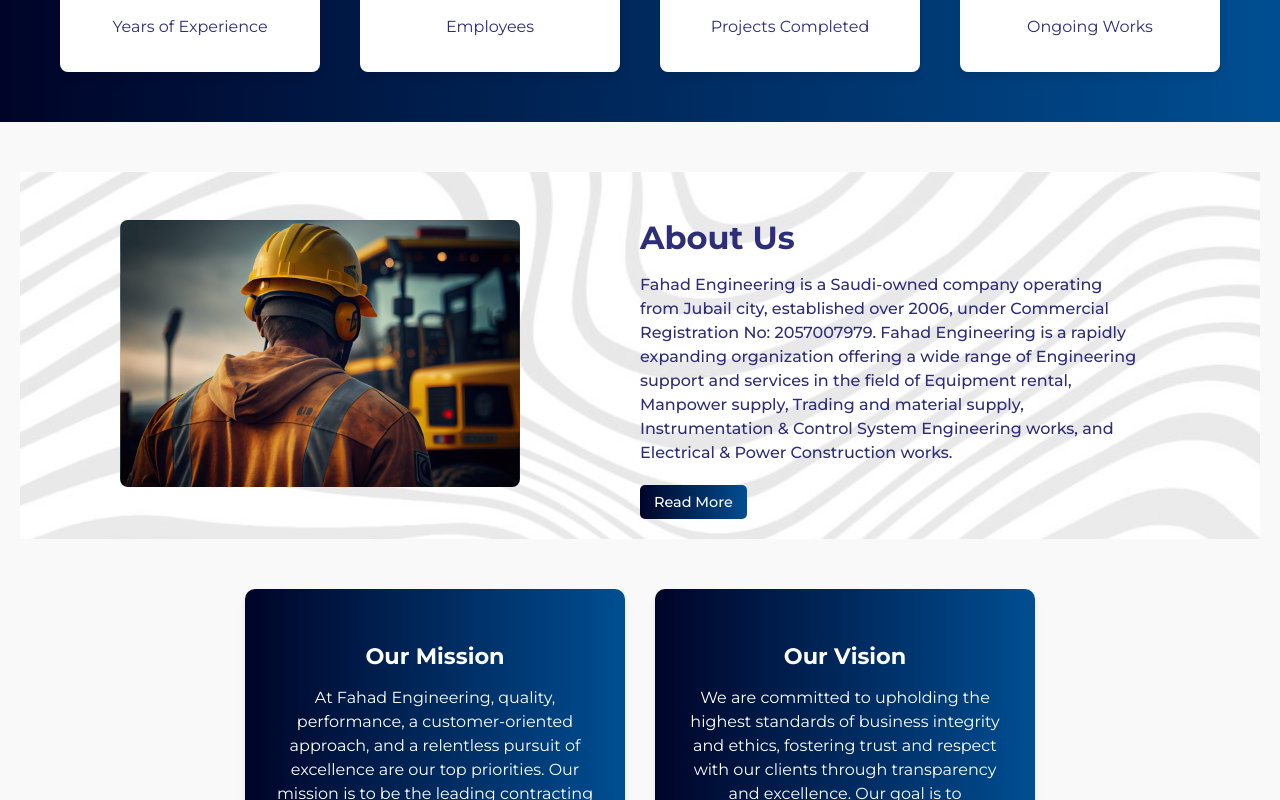
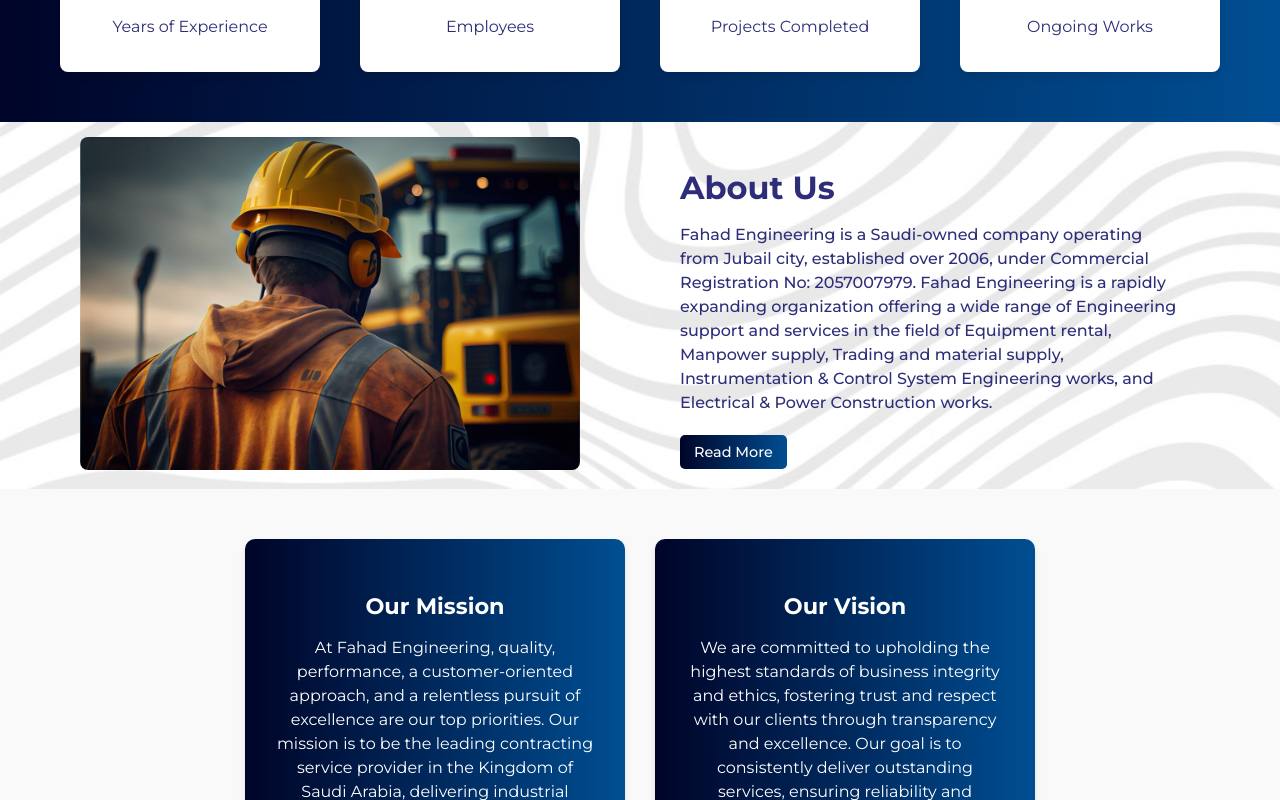
Before and after one commit to minhal52/Fahadfrontend, a React (Vite) app: page / in a window 1280 px wide. Shown: the part 1040-1840 px from the top of the page. Built offline with nearby package versions, Linux system fonts and the light colour scheme.

Commit message:
new update

```diff
--- a/src/index.css
+++ b/src/index.css
@@ -595,7 +595,7 @@
 }
 /* about section */
 .about-section {
-  padding: 50px 20px;
+  /* padding: 50px 20px; */
   background-color: #f9f9f9; /* Optional background color */
 
 }
@@ -619,7 +619,7 @@
   height: 100%;
   object-fit: cover;
 
-  max-width: 400px; /* Adjust the width to your preference */
+  max-width: 500px; /* Adjust the width to your preference */
   aspect-ratio: 1.5; /* Makes the image a rectangle */
   border-radius: 8px; /* Optional: for rounded corners */
 }
@@ -668,6 +668,8 @@
   .about-container {
     flex-direction: column;
     text-align: center;
+  padding: 50px 20px;
+
   }
 
   .about-image img {
```
